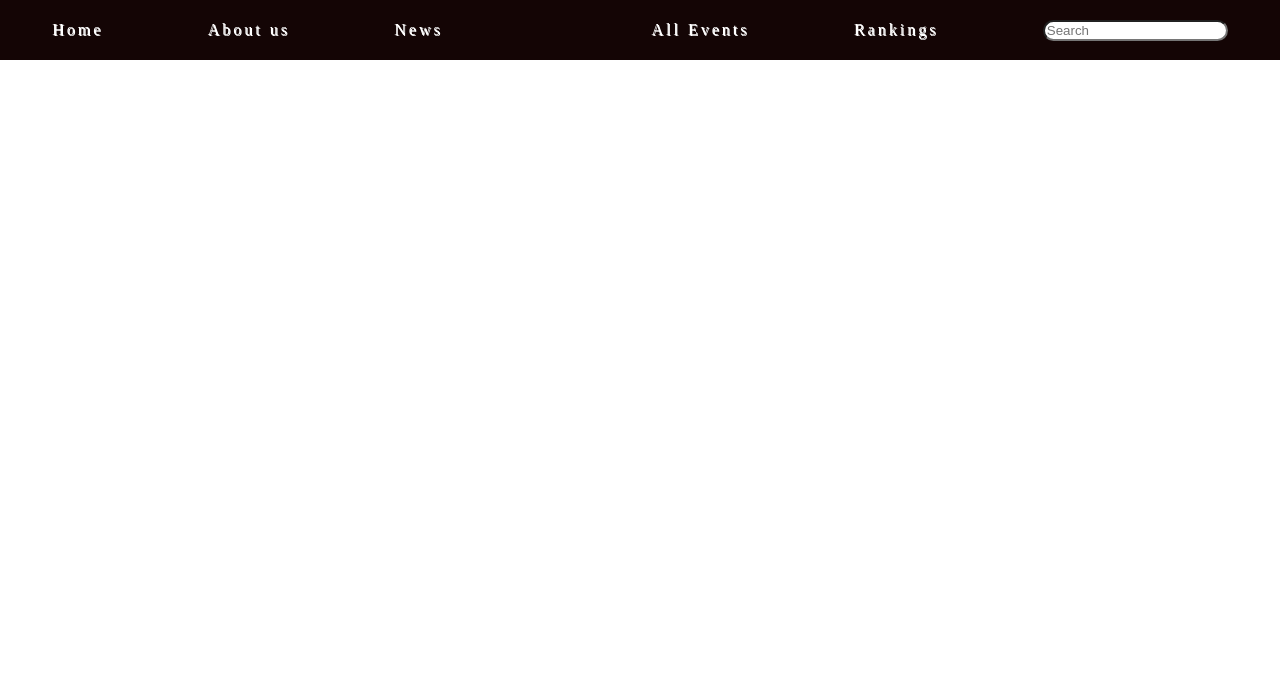
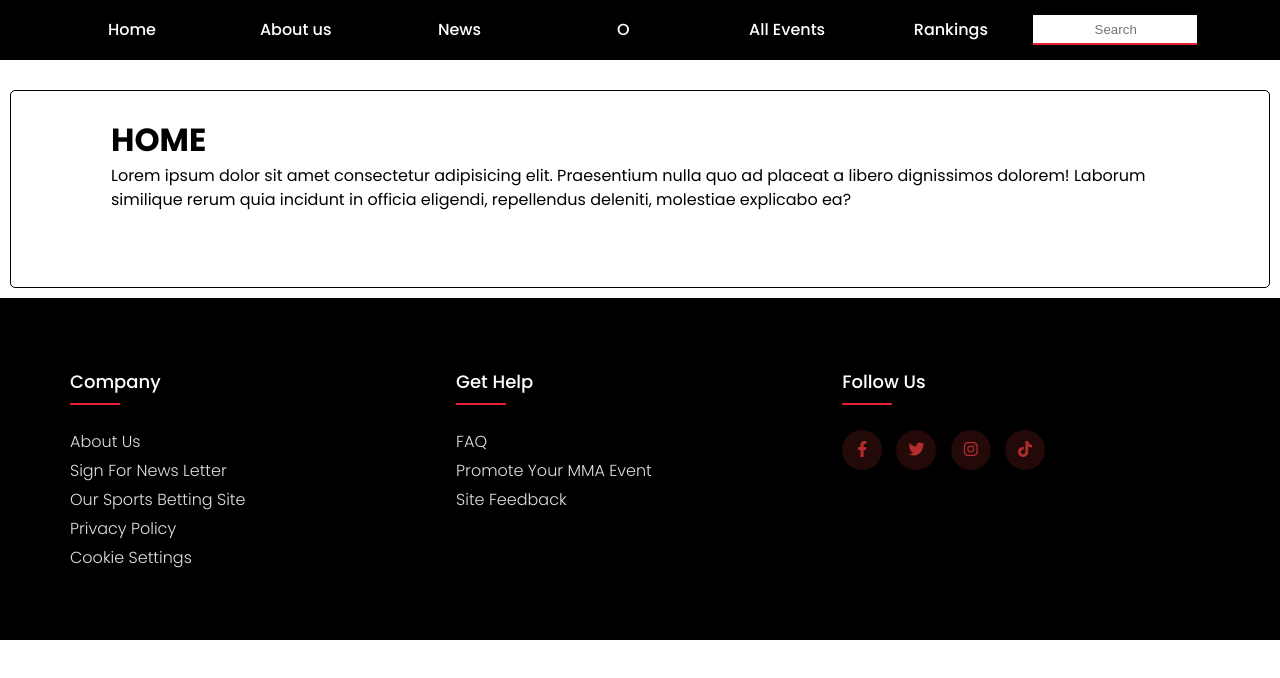
Before and after one commit to RedonLimani/MMA-Event-Tracker, a plain HTML site: page index.html in a window 1280 px wide. Drawn offline with Linux system fonts and the light colour scheme.

Commit message:
Header & footer, styling entire page

```diff
--- a/header.css
+++ /dev/null
@@ -1,27 +0,0 @@
-body{
-    margin: 0px;
-}
-
-header{
-    display: flex;
-
-    background-color: #140505;
-
-    justify-content: space-around;
-    align-items: center;
-    height: 20%;
-    height: 60px;
-
-
-}
-header a{
-    text-decoration: none;
-    text-shadow: 2px;
-    color:white;
-    letter-spacing: 3px;
-    text-shadow: 1px 1px;
-
-}
-header form input{
-    border-radius: 30px;
-}
--- a/index.html
+++ b/index.html
@@ -5,23 +5,67 @@
     <meta http-equiv="X-UA-Compatible" content="IE=edge">
     <meta name="viewport" content="width=device-width, initial-scale=1.0">
     <title>MMA-tracker</title>
-    <link rel="stylesheet" href="header.css">
-    <style>
-
-    </style>
+    <link rel="stylesheet" href="style.css">
+    <link rel="stylesheet" type="text/css" href="https://cdnjs.cloudflare.com/ajax/libs/font-awesome/6.4.2/css/all.min.css">
 </head>
 <body>
     <header>
-        <a href="index.html">Home</a>
-        <a href="Abouti.html">About us</a>
-        <a href="News.html">News</a>
+        <div class="row">
+            <a href="index.html">Home</a>
+            <a href="Abouti.html">About us</a>
+            <a href="News.html">News</a>
 
-        <img src="" alt="">
+            <a href="index.html" id="logo">O</a>
+            <!--
+            e shkruva O per momentin masi simetrike
+            -->
 
-        <a href="Events">All Events</a>
-        <a href="Rankings.html">Rankings</a>
-        <form action=""><input type="text" name="" id="" placeholder="Search"></form>
+            <a href="Events">All Events</a>
+            <a href="Rankings.html">Rankings</a>
+            <input type="text" name="search" id="search" placeholder="Search">
+        </div>
     </header>
 
+    <main>
+        <h1>HOME</h1>
+        <p>Lorem ipsum dolor sit amet consectetur adipisicing elit. Praesentium nulla quo ad placeat a libero dignissimos dolorem! Laborum similique rerum quia incidunt in officia eligendi, repellendus deleniti, molestiae explicabo ea?</p>
+    </main>
+
+    <footer>
+        <div class="container">
+             <div class="row">
+                 <div class="footer-column">
+                     <h4>Company</h1>
+                     <ul>
+                         <li><a href="">About us</a></li>
+                         <li><a href="">Sign for news letter</a></li>
+                         <li><a href="">Our sports betting site</a></li>
+                         <li><a href="">Privacy policy</a></li>
+                         <li><a href="">Cookie settings</a></li>
+                     </ul>
+                 </div>
+
+                 <div class="footer-column">
+                     <h4>Get Help</h1>
+                     <ul>
+                         <li><a href="">FAQ</a></li>
+                         <li><a href="">Promote your MMA event</a></li>
+                         <li><a href="">Site feedback</a></li>
+                     </ul>
+                 </div>
+
+                 <div class="footer-column">
+                     <h4>Follow Us</h4>
+                     <div class="SocialLinks-section">
+                         <a href=""><i class="fab fa-facebook-f"></i></a>
+                         <a href=""><i class="fab fa-twitter"></i></a>
+                         <a href=""><i class="fab fa-instagram"></i></a>
+                         <a href=""><i class="fab fa-tiktok"></i></a>
+                     </div>
+                 </div>
+             </div>
+
+        </div>
+     </footer>
 </body>
 </html>
--- /dev/null
+++ b/style.css
@@ -0,0 +1,174 @@
+@import url('https://fonts.googleapis.com/css2?family=Poppins:wght@300;400;500;600;700&display=swap');
+*{
+    margin: 0;
+    padding: 0;
+    box-sizing: border-box;
+}
+
+body{
+    line-height: 1.5;
+    font-family: 'Poppins', sans-serif;
+}
+
+.row{
+    display: flex;
+    flex-wrap: wrap;
+}
+
+header{
+    margin: 0;
+    background-color: #000000;
+    padding: 15px 15px 15px 5px;
+}
+
+header>.row{
+    max-width: 1170px;
+    margin: auto;
+}
+
+a{
+    text-decoration: none;
+}
+
+header>.row>a{
+    background-color: rgb(0, 0, 0, 0.2);
+    box-sizing: border-box;
+    width: 14%;
+    text-align: center;
+    height: 30px;
+    line-height: 30px;
+    color: white;
+    font-weight: 500;
+    transition: all 0.2s ease;
+}
+
+header>.row>a:hover{
+    color: rgb(179, 45, 45);
+}
+
+#search{
+    width: 14%;
+    border: none;
+    padding-left: 2px;
+    border-bottom: 2px solid #e91e32;
+    transition: all 0.1s ease;
+}
+
+#search:hover{
+    background-color: rgb(255, 242, 242);
+}
+
+input:focus{
+    outline: none;
+}
+
+input:focus::placeholder {
+    color: transparent;
+}
+
+input::placeholder{
+    text-align: center;
+}
+
+main{
+    margin: 30px 10px 10px 10px;
+
+    padding: 25px 50px 75px 100px;
+
+    border: solid;
+    border-color: black;
+    border-width: 1px;
+    border-radius: 5px;
+}
+
+footer{
+    margin: 0;
+    background-color: black;
+    padding: 70px 0px;
+}
+
+footer>.container{
+    max-width:1170px;
+    margin: auto;
+}
+
+ul{
+    list-style: none;
+}
+
+.footer-column{
+    width: 33%;
+    padding: 0 15px;
+}
+
+.footer-column>h4{
+    font-size: 18px;
+    color: white;
+    text-transform: capitalize;
+    margin-bottom: 35px;
+    font-weight: 500;
+    position: relative;
+}
+
+.footer-column>h4::before{
+    content: '';
+	position: absolute;
+	left:0;
+	bottom: -10px;
+	background-color: #e91e32;
+	height: 2px;
+	box-sizing: border-box;
+	width: 50px;
+} /* qikjo osht qajo vija dekoruse perfuni h4*/
+
+.footer-column>ul>li:not(:last-child){
+	margin-bottom: 5px;
+}
+
+.footer-column>ul>li>a{
+    font-size: 16px;
+    text-transform: capitalize;
+    color: rgb(225, 225, 225);
+    text-decoration: none;
+    font-weight: 300;
+    display: block;
+    transition: all 0.3s ease;
+}
+
+.footer-column>ul>li>a:hover{
+    color: rgb(179, 45, 45);
+    padding-left: 9px;
+}
+
+.footer-column>.SocialLinks-section>a{
+    display: inline-block;
+    height: 40px;
+    width: 40px;
+    background-color: rgb(179, 45, 45, 0.2);
+    margin: 0 10px 10px 0;
+    text-align: center;
+    line-height: 40px;
+    border-radius: 50%;
+    color: rgb(179, 45, 45);
+    transition: all 0.3s ease;
+}
+
+.footer-column>.SocialLinks-section>a:hover{
+    color: white;
+    background-color: rgb(179, 45, 45);
+}
+
+
+/* E bojna responsive tash */
+@media(max-width: 767px){
+    .footer-column{
+        width: 50%;
+        margin-bottom: 30px;
+    }
+}
+
+@media(max-width: 565px){
+    .footer-column{
+        width: 100%;
+    }
+}
```
Also changed, not shown: Abouti.html (added, +70 -0 lines), logoPlaceholder.jpg (added).
